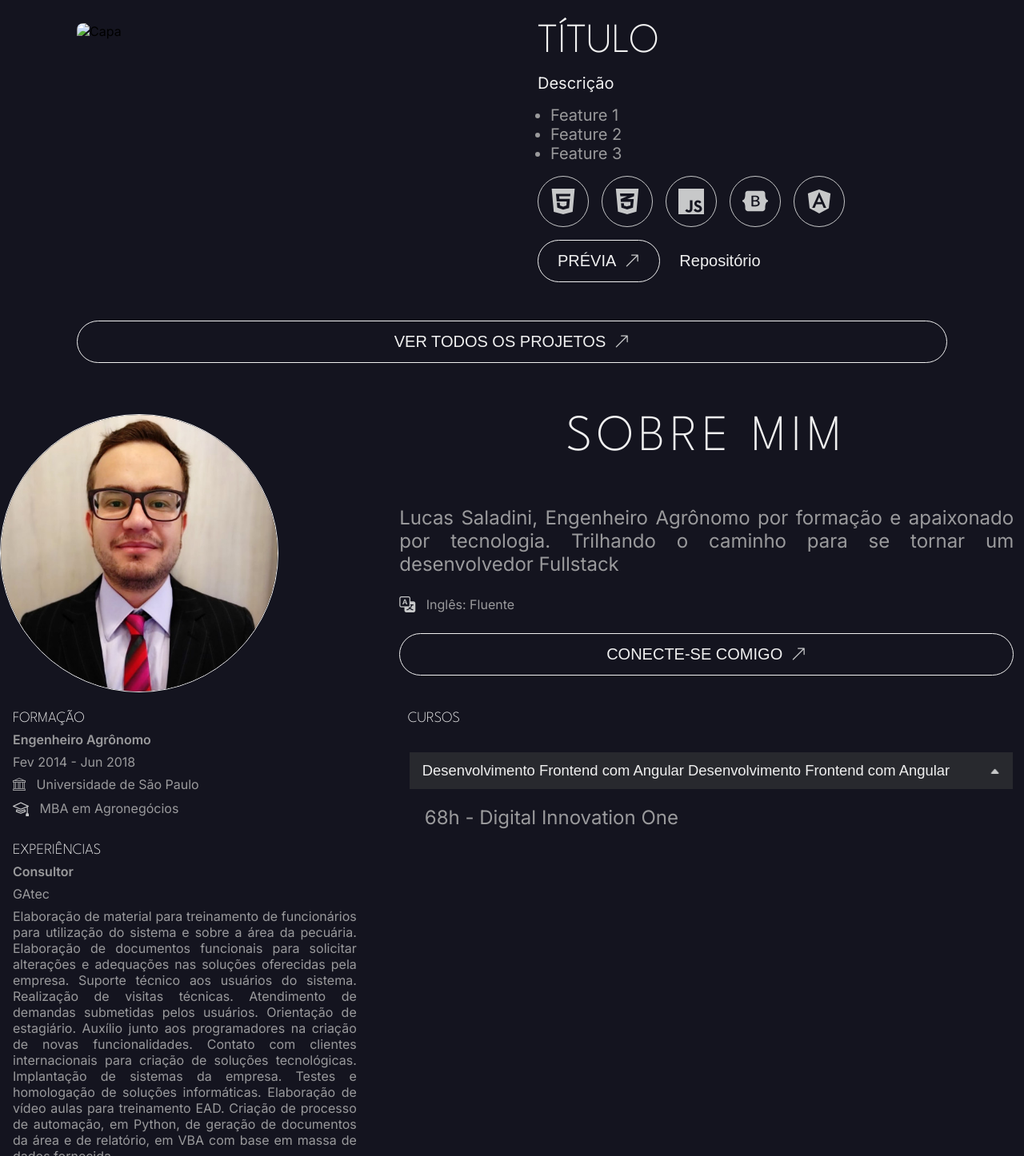
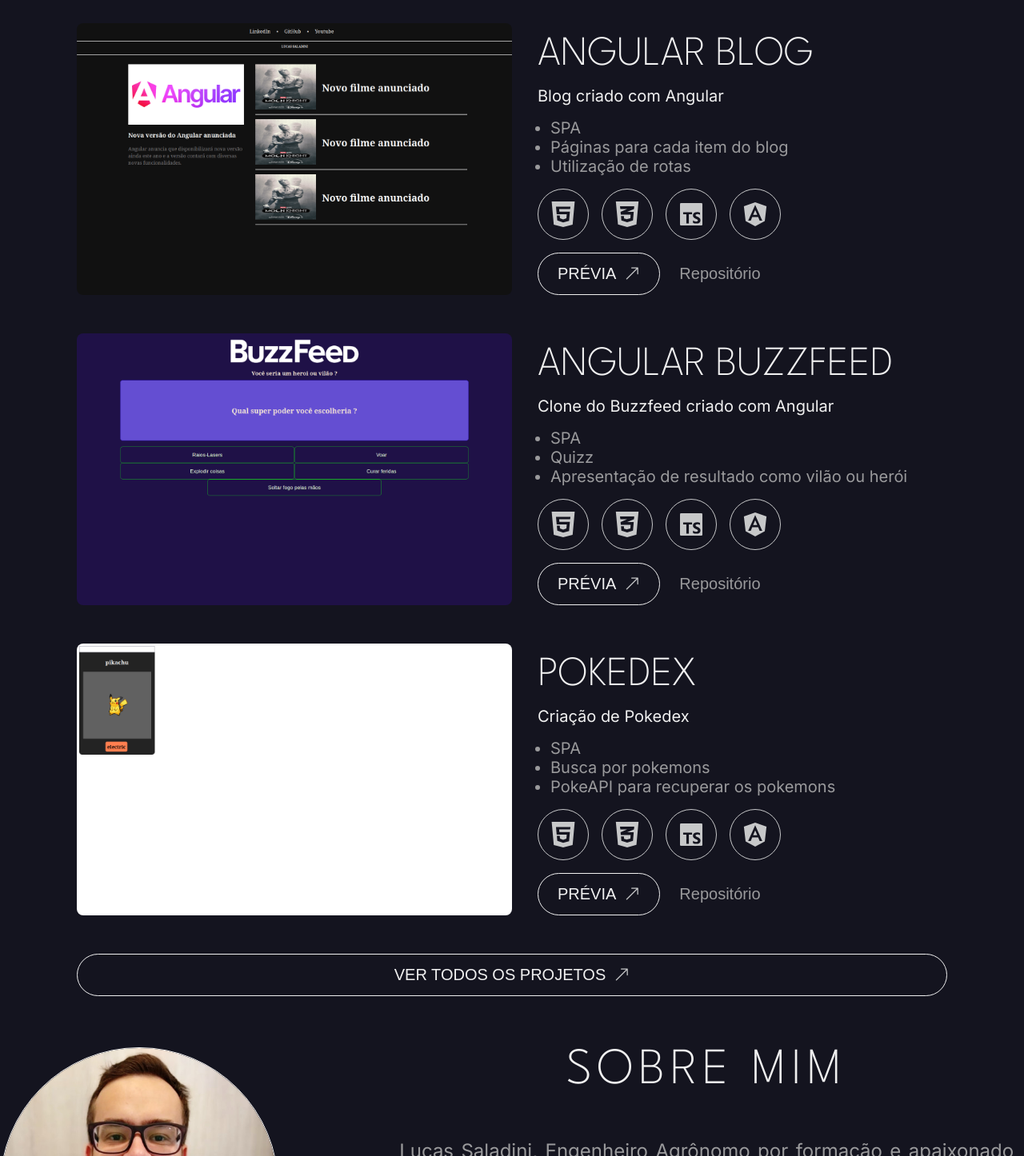
Before and after one commit to LucasSaladini/LucasSaladini.github.io, a plain HTML site: page index.html in a window 1280 px wide. Shown: the part 1430-2876 px from the top of the page at 80% size. Drawn offline with nearby package versions, Linux system fonts and the light colour scheme.

Commit message:
Added projects

```diff
--- a/assets/css/styles.css
+++ b/assets/css/styles.css
@@ -306,6 +306,10 @@ main p {
 
 .card__buttons {
     display: flex;
+}
+
+.card__buttons .btn > a {
+    color: var(--link-color);
 }
 
 .about {
--- a/index.html
+++ b/index.html
@@ -148,14 +148,18 @@
       <h2>Projetos</h2>
       <div class="projects__container">
         <div class="projects__card">
-          <img class="card__cover" src="" alt="Capa" />
+          <img
+            class="card__cover"
+            src="/assets/projects/Screenshot from 2023-12-24 08-40-13.png"
+            alt="Capa"
+          />
           <div class="card__body">
-            <h3 class="card__title">Título</h3>
-            <p class="card__description">Descrição</p>
+            <h3 class="card__title">Angular Blog</h3>
+            <p class="card__description">Blog criado com Angular</p>
             <ul class="card__list">
-              <li class="card__item">Feature 1</li>
-              <li class="card__item">Feature 2</li>
-              <li class="card__item">Feature 3</li>
+              <li class="card__item">SPA</li>
+              <li class="card__item">Páginas para cada item do blog</li>
+              <li class="card__item">Utilização de rotas</li>
             </ul>
             <ul class="skills__list">
               <li class="skills__item">
@@ -169,28 +173,21 @@
                 <img
                   class="skills__logo"
                   src="./assets/technologies/css3-02-svgrepo-com.svg"
-                  alt="CSS HTML"
+                  alt="CSS"
                 />
               </li>
               <li class="skills__item">
                 <img
                   class="skills__logo"
-                  src="./assets/technologies/javascript-155-svgrepo-com.svg"
-                  alt="Angular HTML"
-                />
-              </li>
-              <li class="skills__item">
-                <img
-                  class="skills__logo"
-                  src="./assets/technologies/bootstrap-fill-svgrepo-com.svg"
-                  alt="Bootstrap HTML"
+                  src="./assets/technologies/typescript-official-svgrepo-com.svg"
+                  alt="TypeScript"
                 />
               </li>
               <li class="skills__item">
                 <img
                   class="skills__logo"
                   src="./assets/technologies/angular-svgrepo-com.svg"
-                  alt="Angular HTML"
+                  alt="Angular"
                 />
               </li>
             </ul>
@@ -200,12 +197,144 @@
                 <i class="bi bi-arrow-up-right"></i>
               </button>
               <button class="btn">
-                <span>Repositório</span>
+                <a
+                  href="https://github.com/LucasSaladini/angular-blog"
+                  target="_blank"
+                >
+                  <span>Repositório</span>
+                </a>
               </button>
             </div>
           </div>
         </div>
-        <a href="#">
+        <div class="projects__card">
+          <img
+            class="card__cover"
+            src="/assets/projects/Screenshot from 2023-12-24 08-47-40.png"
+            alt="Capa"
+          />
+          <div class="card__body">
+            <h3 class="card__title">Angular BuzzFeed</h3>
+            <p class="card__description">
+              Clone do Buzzfeed criado com Angular
+            </p>
+            <ul class="card__list">
+              <li class="card__item">SPA</li>
+              <li class="card__item">Quizz</li>
+              <li class="card__item">
+                Apresentação de resultado como vilão ou herói
+              </li>
+            </ul>
+            <ul class="skills__list">
+              <li class="skills__item">
+                <img
+                  class="skills__logo"
+                  src="./assets/technologies/html-124-svgrepo-com.svg"
+                  alt="Logo HTML"
+                />
+              </li>
+              <li class="skills__item">
+                <img
+                  class="skills__logo"
+                  src="./assets/technologies/css3-02-svgrepo-com.svg"
+                  alt="CSS"
+                />
+              </li>
+              <li class="skills__item">
+                <img
+                  class="skills__logo"
+                  src="./assets/technologies/typescript-official-svgrepo-com.svg"
+                  alt="TypeScript"
+                />
+              </li>
+              <li class="skills__item">
+                <img
+                  class="skills__logo"
+                  src="./assets/technologies/angular-svgrepo-com.svg"
+                  alt="Angular"
+                />
+              </li>
+            </ul>
+            <div class="card__buttons">
+              <button class="btn btn--primary">
+                <span>Prévia</span>
+                <i class="bi bi-arrow-up-right"></i>
+              </button>
+              <button class="btn">
+                <a
+                  href="https://github.com/LucasSaladini/buzzfeed"
+                  target="_blank"
+                >
+                  <span>Repositório</span>
+                </a>
+              </button>
+            </div>
+          </div>
+        </div>
+        <div class="projects__card">
+          <img
+            class="card__cover"
+            src="/assets/projects/Screenshot from 2023-12-24 08-50-22.png"
+            alt="Capa"
+          />
+          <div class="card__body">
+            <h3 class="card__title">Pokedex</h3>
+            <p class="card__description">Criação de Pokedex</p>
+            <ul class="card__list">
+              <li class="card__item">SPA</li>
+              <li class="card__item">Busca por pokemons</li>
+              <li class="card__item">PokeAPI para recuperar os pokemons</li>
+            </ul>
+            <ul class="skills__list">
+              <li class="skills__item">
+                <img
+                  class="skills__logo"
+                  src="./assets/technologies/html-124-svgrepo-com.svg"
+                  alt="Logo HTML"
+                />
+              </li>
+              <li class="skills__item">
+                <img
+                  class="skills__logo"
+                  src="./assets/technologies/css3-02-svgrepo-com.svg"
+                  alt="CSS"
+                />
+              </li>
+              <li class="skills__item">
+                <img
+                  class="skills__logo"
+                  src="./assets/technologies/typescript-official-svgrepo-com.svg"
+                  alt="TypeScript"
+                />
+              </li>
+              <li class="skills__item">
+                <img
+                  class="skills__logo"
+                  src="./assets/technologies/angular-svgrepo-com.svg"
+                  alt="Angular"
+                />
+              </li>
+            </ul>
+            <div class="card__buttons">
+              <button class="btn btn--primary">
+                <span>Prévia</span>
+                <i class="bi bi-arrow-up-right"></i>
+              </button>
+              <button class="btn">
+                <a
+                  href="https://github.com/LucasSaladini/Desenvolvimento_Frontend_Angular/tree/main/Angular_Framework/services"
+                  target="_blank"
+                >
+                  <span>Repositório</span>
+                </a>
+              </button>
+            </div>
+          </div>
+        </div>
+        <a
+          href="https://github.com/LucasSaladini?tab=repositories&q=&type=public&language=&sort="
+          target="_blank"
+        >
           <button class="btn btn--primary">
             <span>Ver todos os projetos</span>
             <i class="bi bi-arrow-up-right"></i>
```
Also changed, not shown: assets/images/Screenshot from 2023-12-24 08-41-00.png (added), assets/projects/Screenshot from 2023-12-24 08-40-13.png (added), assets/projects/Screenshot from 2023-12-24 08-47-40.png (added), assets/projects/Screenshot from 2023-12-24 08-50-22.png (added), assets/technologies/typescript-official-svgrepo-com.svg (added).
